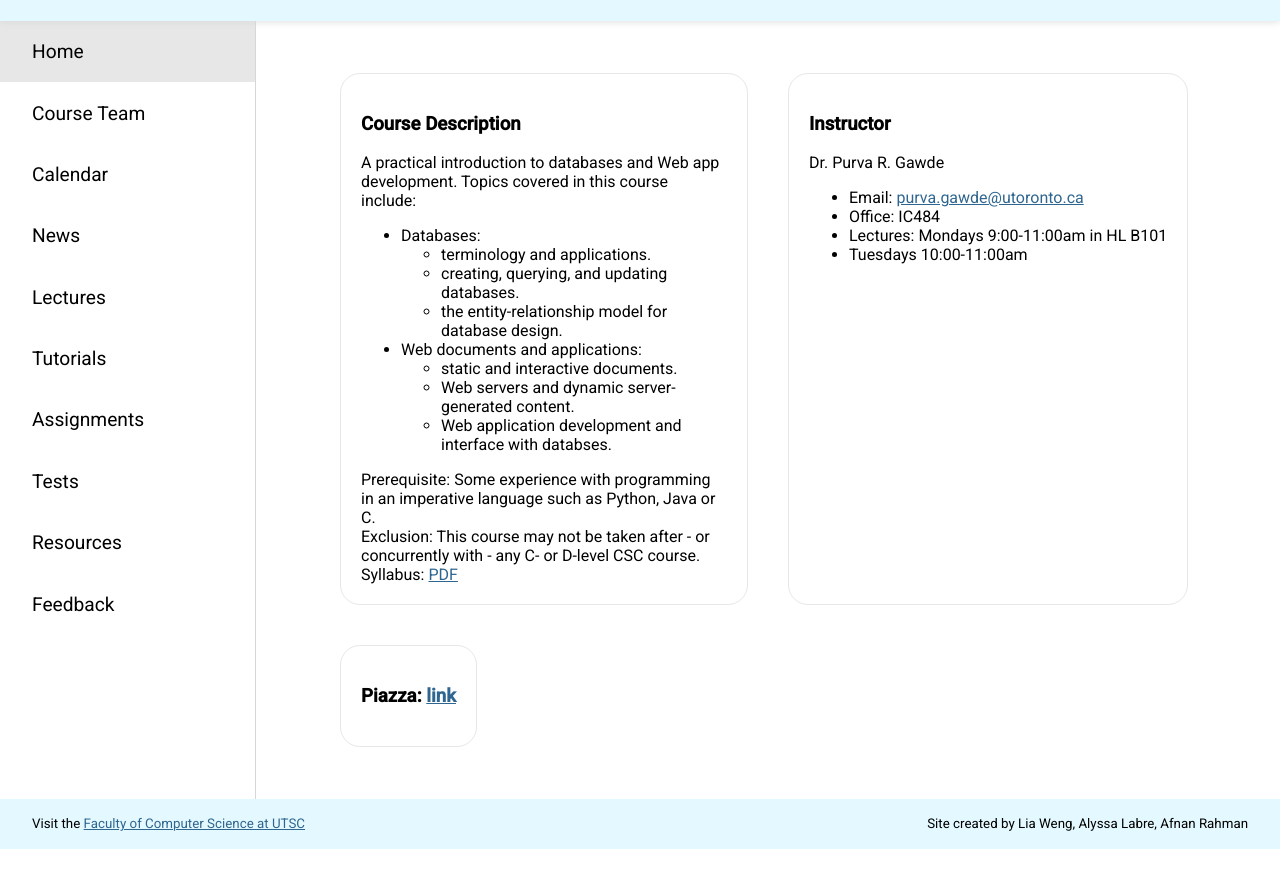
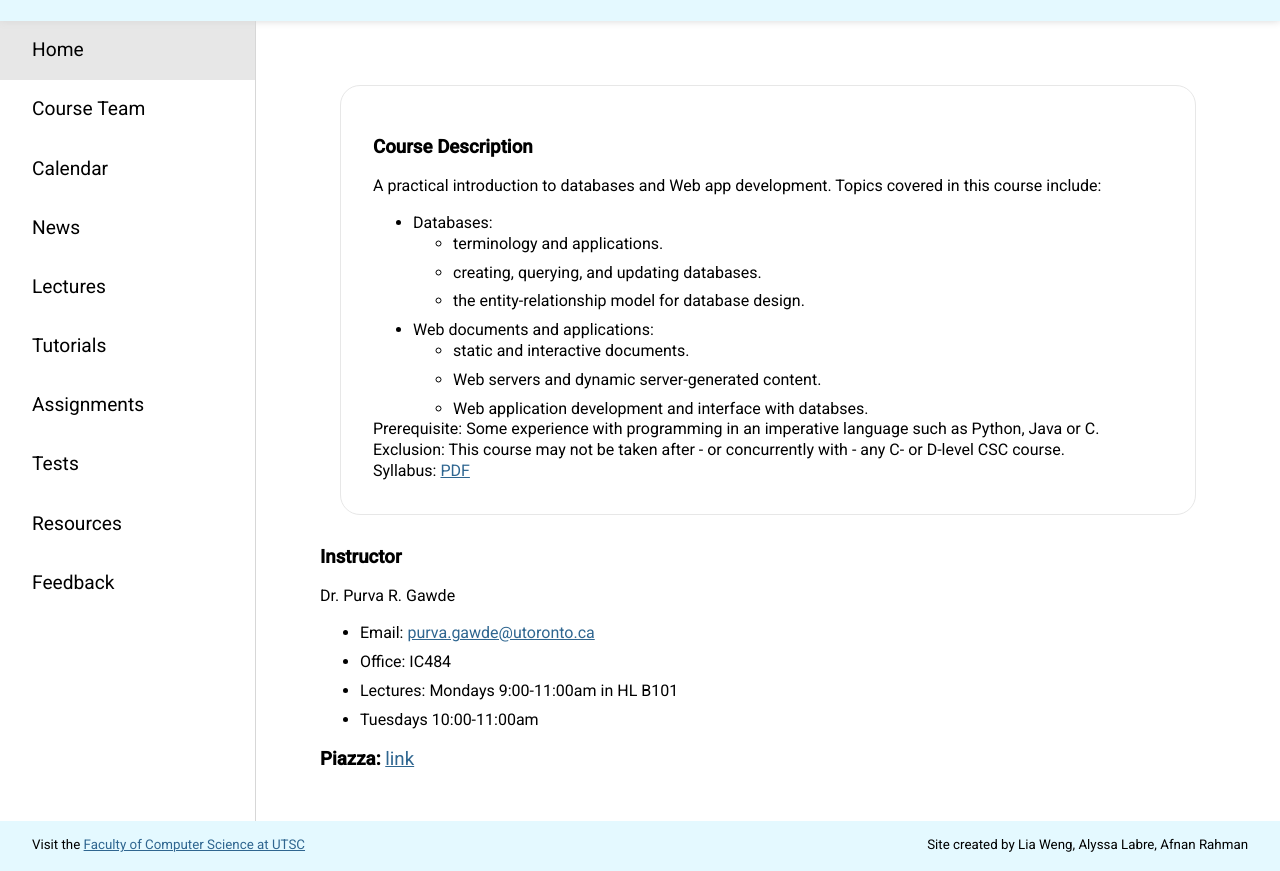
Before and after one commit to alylabre/CSCB20-Assignment2, a plain HTML site: page src/index.html in a window 1280 px wide. Shown: the part 53-924 px from the top of the page. Before the commit the page ends 902 px from the top, so only its background shows below. Drawn offline with Linux system fonts and the light colour scheme.

Commit message:
Revert "alyssa index.css"
This reverts commit 4bcf4852743bea3a321a17529714ba3f03bdc69e.

```diff
--- a/src/index.css
+++ b/src/index.css
@@ -1,98 +1,24 @@
 /* light blue: #E4F9FF */
+/* dark blue: #2F6690 */
 /* light gray: #E7E7E7 */
 /* dark gray: #D7D7D7 */
-/* light yellow: #fff5db*/
+/* yellow: #FFF6D8 */
 
 @media screen and (max-width: 426px) {
   html {
-    font-size: 10px;
-  }
-  .footer {
-    background-color: #e4f9ff;
-    height: 10vh;
-    padding: 8px 2rem;
-    display: flex;
-    flex-direction: column;
-    justify-content: space-around;
-    align-items: flex-start;
-  }
-  .content {
-    display: flex;
-    flex-direction: column;
-    padding: 2rem;
-  }
-  nav {
-    border-bottom: 1px solid #d7d7d7;
-    display: flex;
-    flex-wrap: wrap;
-  }
-  nav a {
-    color: black;
-    text-decoration: none;
-    font-size: 1.2rem;
-    font-weight: 400;
-    width: 33vw;
-    padding: 1.2rem 0;
-    text-align: center;
-  }
-}
-
-@media screen and (min-width: 427px) {
-  .wrapper {
-    display: grid;
-    grid-template-columns: 1fr 4fr;
-  }
-  nav {
-    border-right: 1px solid #d7d7d7;
-    display: flex;
-    flex-direction: column;
-  }
-  nav a {
-    color: black;
-    text-decoration: none;
-    font-size: 1.2rem;
-    font-weight: 400;
-    padding: 1.2rem 2rem;
+    font-size: 12px;
   }
 }
 
 @media screen and (min-width: 427px) and (max-width: 769px) {
   html {
-    font-size: 12px;
-  }
-  .footer {
-    background-color: #e4f9ff;
-    height: 10vh;
-    padding: 8px 2rem;
-    display: flex;
-    flex-direction: column;
-    justify-content: space-around;
-    align-items: flex-start;
-  }
-  .content {
-    display: flex;
-    flex-direction: column;
-    padding: 2rem 4rem;
+    font-size: 14px;
   }
 }
 
 @media screen and (min-width: 770px) {
   html {
     font-size: 16px;
-  }
-  .footer {
-    background-color: #e4f9ff;
-    height: 5vh;
-    padding: 5px 2rem;
-    display: flex;
-    align-items: center;
-    justify-content: space-between;
-  }
-  .content {
-    display: grid;
-    grid-template-columns: 1fr 1fr;
-    grid-template rows: 1fr 1fr 1fr;
-    padding: 2rem 4rem;
   }
 }
 
@@ -102,6 +28,7 @@ body {
   padding: 0;
   font-family: "Roboto", sans-serif;
   overflow-y: scroll;
+  line-height: 130%;
 }
 
 p {
@@ -120,8 +47,127 @@ h2 {
   margin: 0;
 }
 
+.description h2 {
+  margin-bottom: 1rem;
+}
+
 a {
   color: #2f6690;
+}
+
+strong {
+  font-weight: 500;
+}
+
+.description ul {
+  margin-bottom: 0;
+}
+
+li {
+  margin-bottom: 0.5rem;
+}
+
+li:last-of-type {
+  margin-bottom: 0;
+}
+
+button:hover {
+  cursor: pointer;
+}
+
+@media screen and (min-width: 551px) {
+  .wrapper {
+    display: grid;
+    grid-template-columns: 1fr 4fr;
+  }
+}
+
+nav a:hover {
+  background-color: #e7e7e7;
+  cursor: pointer;
+}
+
+@media screen and (max-width: 550px) {
+  nav {
+    border-bottom: 1px solid #d7d7d7;
+    display: flex;
+    flex-wrap: wrap;
+  }
+  nav a {
+    color: black;
+    text-decoration: none;
+    font-size: 1.2rem;
+    font-weight: 400;
+    width: 33.3vw;
+    padding: 1.2rem 0;
+    text-align: center;
+  }
+}
+
+@media screen and (min-width: 551px) {
+  nav {
+    border-right: 1px solid #d7d7d7;
+    display: flex;
+    flex-direction: column;
+  }
+  nav a {
+    color: black;
+    text-decoration: none;
+    font-size: 1.2rem;
+    font-weight: 400;
+    padding: 1.2rem 2rem;
+  }
+}
+
+.content {
+  min-height: 80vh;
+  overflow-x: scroll;
+}
+
+@media screen and (max-width: 550px) {
+  .content {
+    padding: 1.5rem 0.5rem;
+  }
+}
+
+@media screen and (min-width: 551px) and (max-width: 769px) {
+  .content {
+    padding: 2rem 2rem;
+  }
+}
+
+@media screen and (min-width: 770px) {
+  .content {
+    padding: 2rem 4rem;
+  }
+}
+
+.page-title {
+  margin: 1rem 20px 2rem 20px;
+  font-weight: 500;
+}
+
+@media screen and (max-width: 769px) {
+  .footer {
+    background-color: #e4f9ff;
+    height: 10vh;
+    padding: 8px 2rem;
+    display: flex;
+    flex-direction: column;
+    justify-content: space-around;
+    align-items: flex-start;
+  }
+}
+
+@media screen and (min-width: 770px) {
+  .footer {
+    background-color: #e4f9ff;
+    height: 5vh;
+    padding: 5px 2rem;
+    display: flex;
+    align-items: center;
+    justify-content: space-between;
+  }
 }
 
 .header {
@@ -136,38 +182,27 @@ a {
   z-index: 1;
 }
 
-nav a:hover {
-  background-color: #e7e7e7;
-  cursor: pointer;
-}
-
 .selected {
   background-color: #e7e7e7;
 }
 
-.content {
-  min-height: 80vh;
+.description {
+  margin: 2rem 20px;
+  padding: 2rem;
+  border: 1px solid #e7e7e7;
+  border-radius: 20px;
+  display: flex;
+  flex-direction: column;
+  align-items: flex-start;
 }
 
-.description {
-  margin: 20px;
-  padding: 20px;
-  border: 1px solid #E7E7E7;
-  border-radius: 20px;
+.piazza a {
+  font-weight: 400;
 }
 
-.instructor {
-  margin: 20px;
-  padding: 20px;
-  border: 1px solid #E7E7E7;
-  border-radius: 20px;
-  width: fit-content;
+.message {
+  background-color: #fff6d8;
+  padding: 10px 20px;
+  border-radius: 10px;
+  margin: 0 20px;
 }
-
-.piazza {
-  margin: 20px;
-  padding: 20px;
-  border: 1px solid #E7E7E7;
-  border-radius: 20px;
-  width: fit-content;
-}
```
